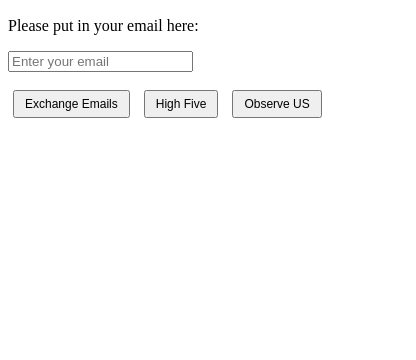
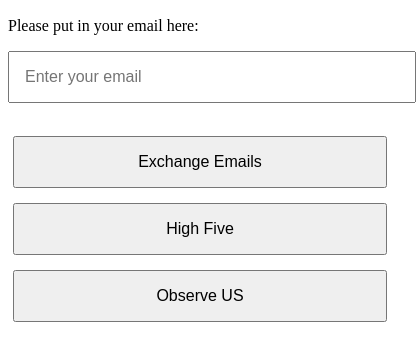
Before and after one commit to DormantOne/emailqr, a plain HTML site: page index.html in a window 390 px wide. Shown: the part 50-410 px from the top of the page, 416 px wide, since content can reach past the window. Drawn offline with Linux system fonts and the light colour scheme.

Commit message:
Update index.html

```diff
--- a/index.html
+++ b/index.html
@@ -4,10 +4,30 @@
     <meta charset="UTF-8">
     <title>Email QR Code Generator</title>
     <style>
+        /* Basic Styles */
         .small-button {
             padding: 5px 10px;
             font-size: 12px;
             margin: 0 5px;
+        }
+        #emailInput, .small-button {
+            margin-bottom: 10px;
+        }
+
+        /* Responsive Styles for Mobile Devices */
+        @media (max-width: 600px) {
+            #emailInput, .small-button {
+                width: 100%;
+                padding: 15px;
+                font-size: 16px;
+                margin-bottom: 15px;
+            }
+            canvas {
+                width: 100%;
+                max-width: 300px; /* Limiting max width of QR code */
+                height: auto;
+                margin-top: 20px;
+            }
         }
     </style>
     <script src="https://cdn.jsdelivr.net/npm/qrious/dist/qrious.min.js"></script>
```
